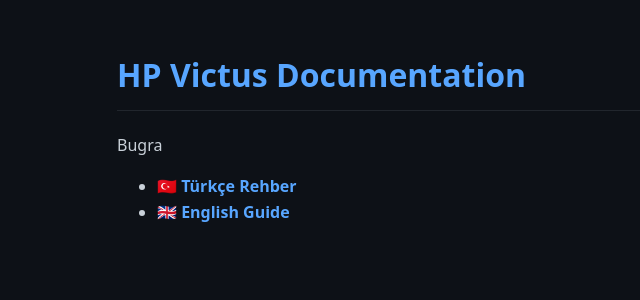
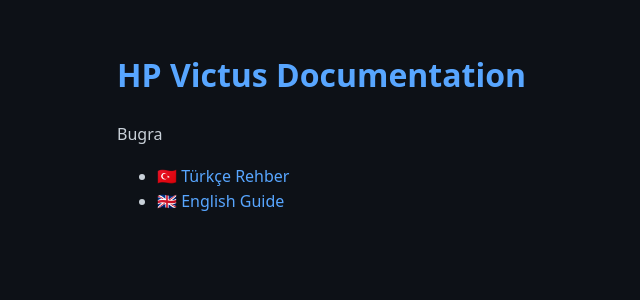
Before and after one commit to bugragungoz/HP-Victus-Hall-Effect-Sensor-Fix, a Jekyll site: the page built from index.md, in a window 1280 px wide. Shown: the top 300 px of the page, without its empty margins (23-663 px from the left). Built offline with Jekyll 4.4.1, drawn with Linux system fonts in a browser that asks for light colours.

Commit message:
Update style.scss

```diff
--- a/assets/css/style.scss
+++ b/assets/css/style.scss
@@ -4,20 +4,17 @@
 body {
   background-color: #0d1117;
   color: #c9d1d9;
+  font-family: system-ui, Arial;
   line-height: 1.6;
-    font-family: system-ui, -apple-system, Segoe UI, Roboto;
 }
 
-h1, h2, h3, h4 {
+h1, h2, h3 {
   color: #58a6ff;
-    border-bottom: 1px solid #21262d;
-    padding-bottom: 0.3em;
 }
 
 a {
   color: #58a6ff;
   text-decoration: none;
-    font-weight: bold;
 }
 
 a:hover {
@@ -26,19 +23,5 @@
 
 img {
   max-width: 100%;
-    max-height: 450px;
-    height: auto;
-    object-fit: contain;
-    display: block;
-    margin: 20px auto;
   border-radius: 8px;
-    border: 1px solid #30363d;
 }
-
-.page-content {
-    max-width: 1100px;
-}
-
-.site-title {
-    display: none;
-}
```
Lines whose indentation alone changed are shown as unchanged.
